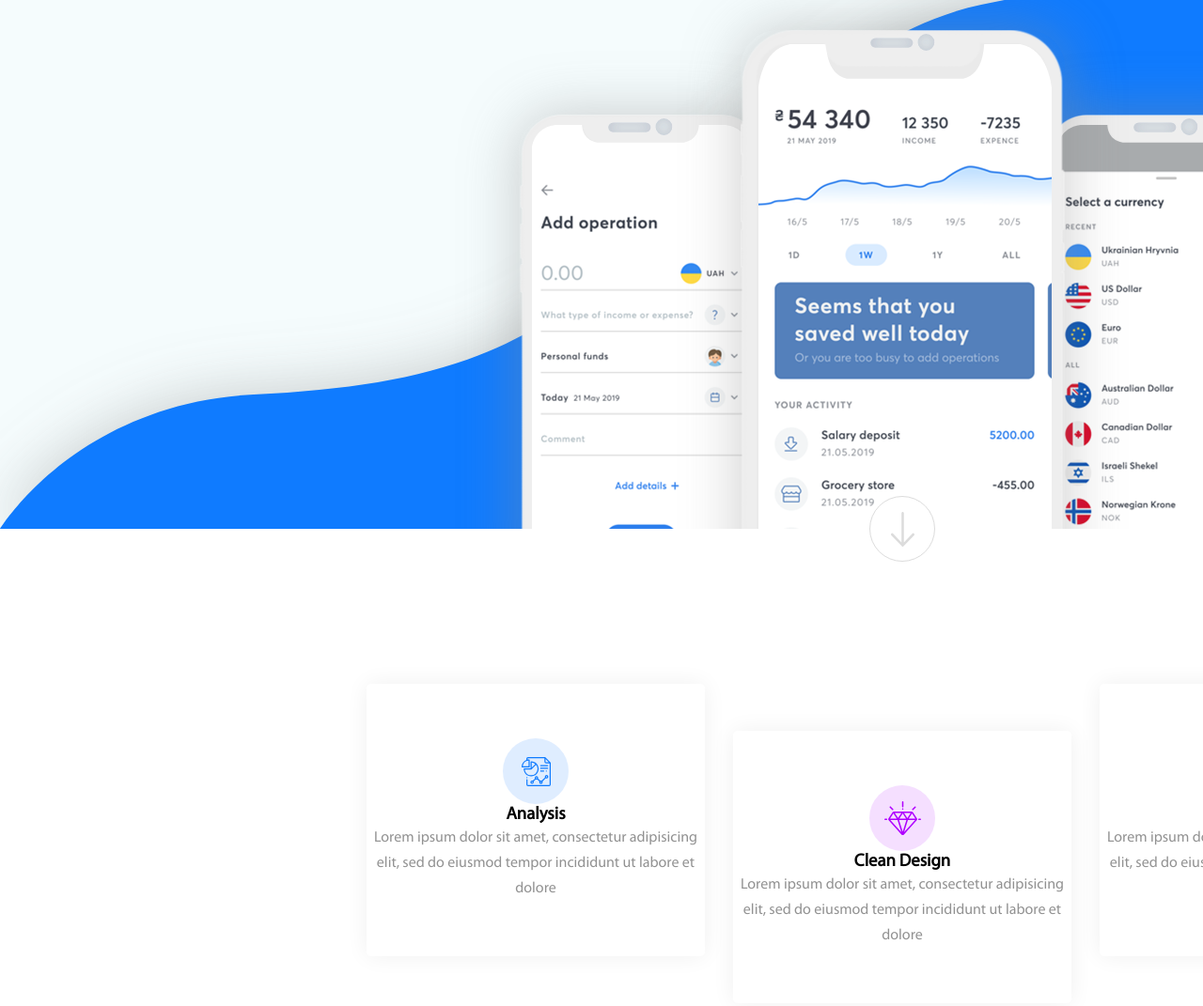
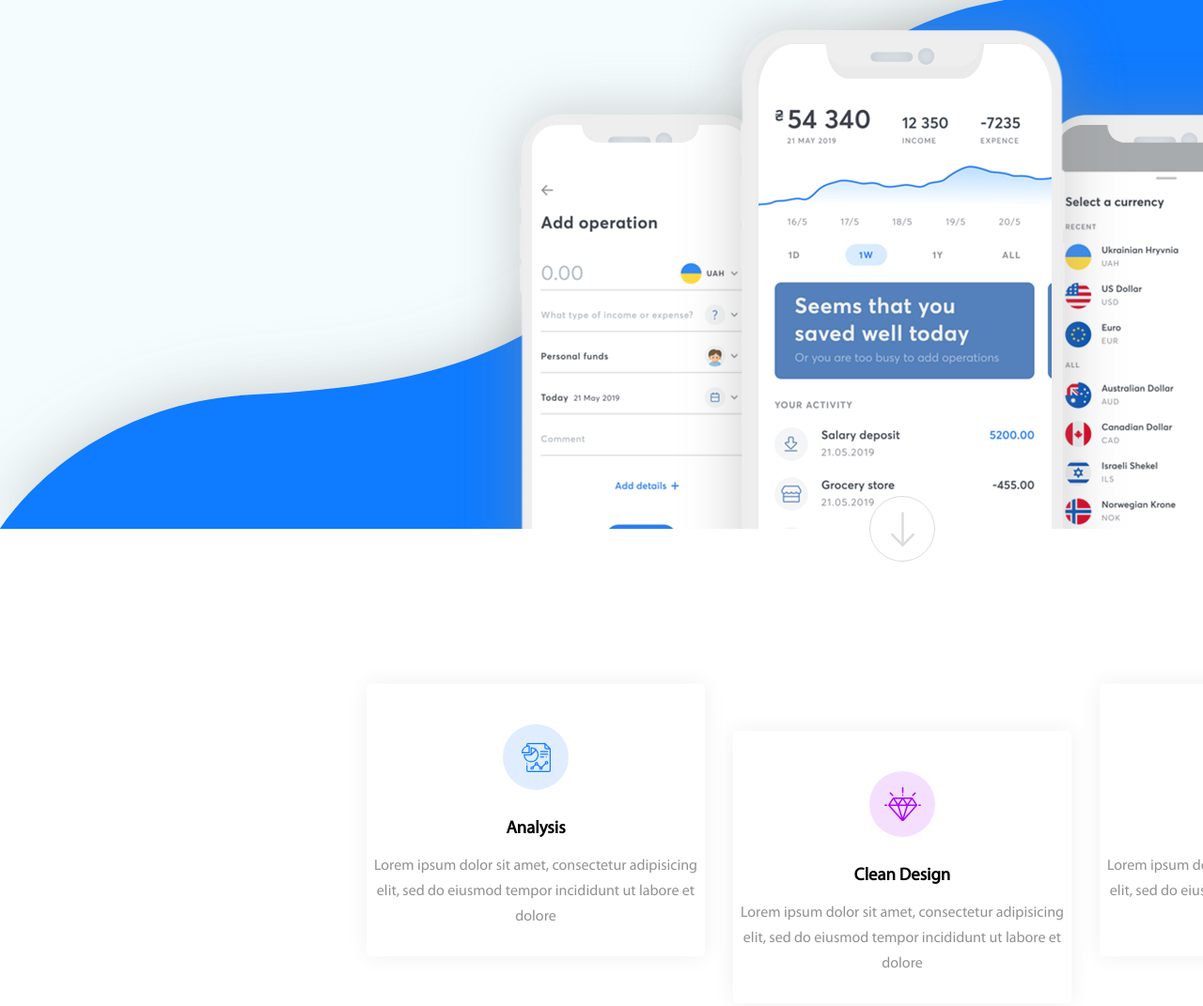
Before and after one commit to GeniaBb/SmartWorld-Academy-1st-task, a website: page index.html in a window 1280 px wide. Shown: the part 480-1551 px from the top of the page at 94% size. Drawn offline with Linux system fonts and the light colour scheme.

Commit message:
Произведен пиксель-пёрфект элементов 2 экрана

```diff
--- a/index.html
+++ b/index.html
@@ -45,7 +45,7 @@
                     <div class="phones__phone-display phones__phone-display--one"></div>
                 </div>
                 <div class="phones__phone--center phones__phone">
-                    <div class="phones__sensors"></div>
+                    <div class="phones__sensors phones_sensors--center"></div>
                     <div class="phones__phone-display phones__phone-display--two"></div>
                 </div>
                 <div class="phones__phone--side phones__phone">
@@ -60,17 +60,17 @@
     <div class="features">
         <div class="features__card">
             <div class="features__icon features__icon--analysis"></div>
-            <h3>Analysis</h3>
+            <h3 class="features__text">Analysis</h3>
             <p class="text">Lorem ipsum dolor sit amet, consectetur adipisicing elit, sed do eiusmod tempor incididunt ut labore et dolore</p>
         </div>
         <div class="features__card features__card--center">
             <div class="features__icon features__icon--clean-design"></div>
-            <h3>Clean Design</h3>
+            <h3 class="features__text">Clean Design</h3>
             <p class="text">Lorem ipsum dolor sit amet, consectetur adipisicing elit, sed do eiusmod tempor incididunt ut labore et dolore</p>
         </div>
         <div class="features__card">
             <div class="features__icon features__icon--messaging"></div>
-            <h3>Messaging</h3>
+            <h3 class="features__text">Messaging</h3>
             <p class="text">Lorem ipsum dolor sit amet, consectetur adipisicing elit, sed do eiusmod tempor incididunt ut labore et dolore</p>
         </div>
     </div>
--- a/styles/style.scss
+++ b/styles/style.scss
@@ -203,6 +203,11 @@ a, a:active, a:hover, a:visited {
         background-image: url('../img/Sensors.svg');
         width: 69px;
         height: 18px;
+        margin-top: 15px;
+
+        &--center {
+            margin-top: 15px;
+        }
     }
 
     &__phone-display {
@@ -293,12 +298,17 @@ a, a:active, a:hover, a:visited {
             }
         }
 
+        &__text {
+            margin: 15px;
+        }
+
         &__icon {
             height: 70px;
             width: 70px;
             border-radius: 50%;
             background-repeat: no-repeat;
             background-position: center;
+            margin: 15px;
 
             &--analysis {
                 background-color: #dfedff;
@@ -399,6 +409,7 @@ a, a:active, a:hover, a:visited {
         width: 680px;
         height: 1px;
         border: 1px solid $primary-color;
+        position: absolute;
     }
 
     &__icon {
```
Also changed, not shown: styles/style.css, 1 other file.
